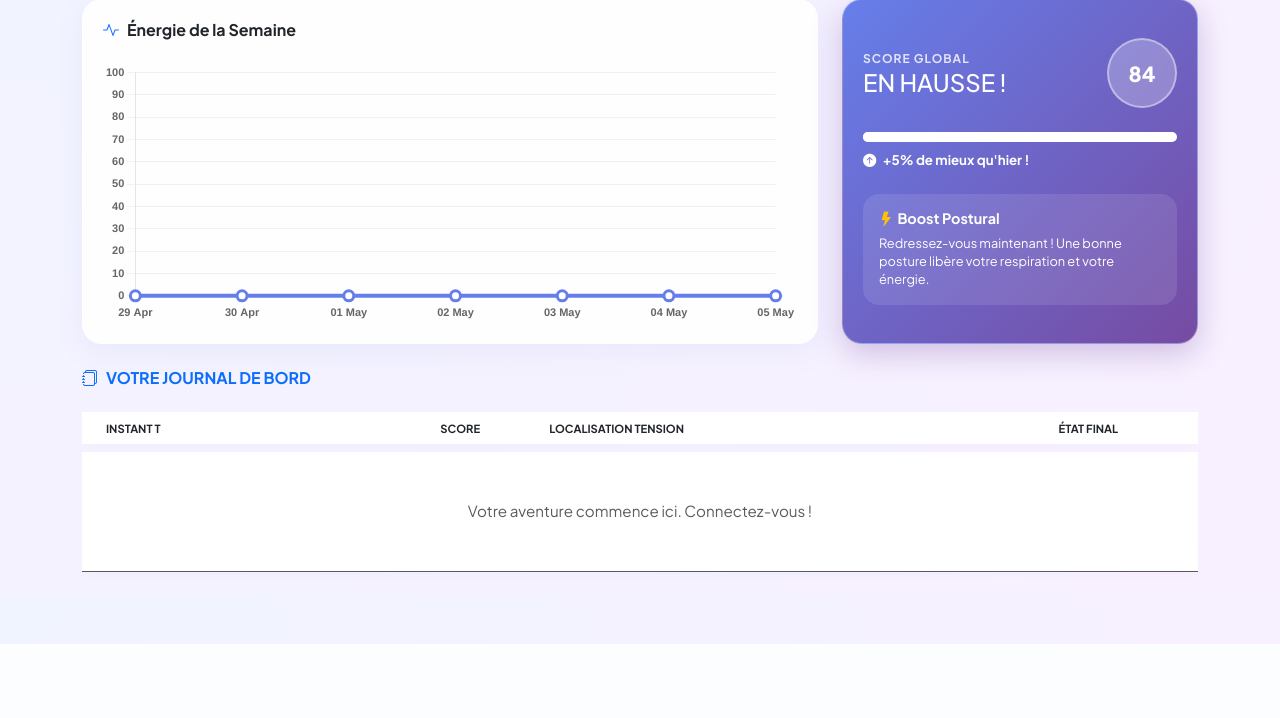
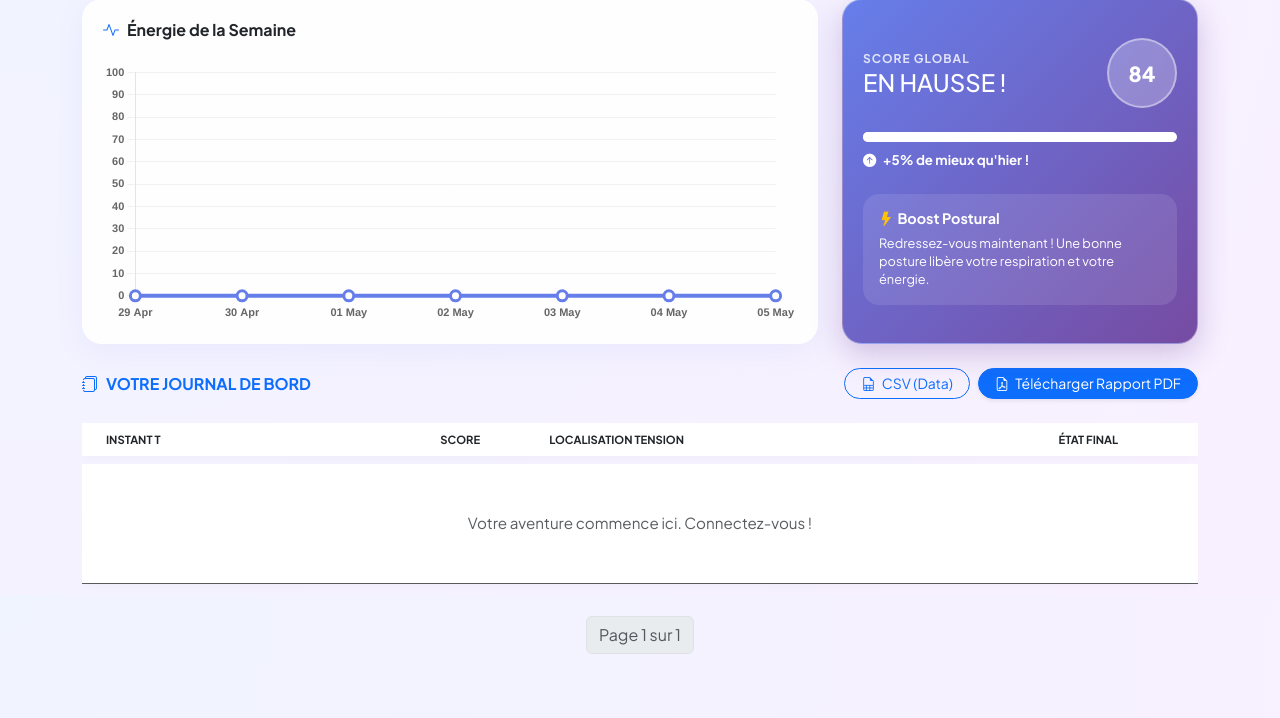
Before and after one commit to Nesrinefezzani23/PostureAI, a Django app: page /historique/ in a window 1280 px wide. Shown: the part 205-923 px from the top of the page. Before the commit the page ends 849 px from the top, so only its background shows below. Run offline with Django 5.2, Linux system fonts and the light colour scheme; data that the repository does not hold is empty.

Commit message:
feat(analytics): ajouter une fonctionnalité d'exportation de données CSV et PDF, pagination journal de bord, analyse dynamique selon mesures

```diff
--- a/dashboard/templates/dashboard/historique.html
+++ b/dashboard/templates/dashboard/historique.html
@@ -75,12 +75,17 @@
             background: white;
             box-shadow: 0 4px 10px rgba(0,0,0,0.02);
             border-radius: 12px;
-            transition: all 0.2s ease;
+            transition: background 0.2s ease;
         }
 
         .table-custom tr:hover {
-            transform: translateX(5px);
-            border-left: 4px solid #667eea;
+            background: #f8f9fa;
+        }
+
+        /* Prevent unwanted horizontal scroll */
+        .table-container-wrapper {
+            overflow-x: hidden;
+            width: 100%;
         }
 
         .badge-status {
@@ -171,6 +176,14 @@
             <div class="col-12">
                 <div class="d-flex justify-content-between align-items-center mb-3">
                     <h6 class="fw-bold m-0 text-primary"><i class="bi bi-journals me-2"></i>VOTRE JOURNAL DE BORD</h6>
+                    <div class="d-flex gap-2">
+                        <a href="{% url 'export_csv' %}" class="btn btn-outline-primary btn-sm rounded-pill px-3">
+                            <i class="bi bi-file-earmark-spreadsheet me-1"></i> CSV (Data)
+                        </a>
+                        <a href="{% url 'export_pdf' %}" class="btn btn-primary btn-sm rounded-pill px-3 shadow-sm">
+                            <i class="bi bi-file-earmark-pdf me-1"></i> Télécharger Rapport PDF
+                        </a>
+                    </div>
                 </div>
 
                 <div class="table-responsive">
@@ -217,6 +230,23 @@
                             {% endfor %}
                         </tbody>
                     </table>
+
+                    <!-- Pagination Controls -->
+                    <nav aria-label="Page navigation" class="mt-4">
+                        <ul class="pagination justify-content-center">
+                            {% if dernieres_analyses.has_previous %}
+                                <li class="page-item"><a class="page-link" href="?page=1">&laquo; Première</a></li>
+                                <li class="page-item"><a class="page-link" href="?page={{ dernieres_analyses.previous_page_number }}">Précédent</a></li>
+                            {% endif %}
+
+                            <li class="page-item disabled"><span class="page-link">Page {{ dernieres_analyses.number }} sur {{ dernieres_analyses.paginator.num_pages }}</span></li>
+
+                            {% if dernieres_analyses.has_next %}
+                                <li class="page-item"><a class="page-link" href="?page={{ dernieres_analyses.next_page_number }}">Suivant</a></li>
+                                <li class="page-item"><a class="page-link" href="?page={{ dernieres_analyses.paginator.num_pages }}">Dernière &raquo;</a></li>
+                            {% endif %}
+                        </ul>
+                    </nav>
                 </div>
             </div>
         </div>
--- a/dashboard/urls.py
+++ b/dashboard/urls.py
@@ -4,5 +4,7 @@ from . import views
 urlpatterns = [
     path('', views.home, name='home'),
     path('historique/', views.historique, name='historique'),
+    path('export/csv/', views.export_csv, name='export_csv'),
+    path('export/pdf/', views.export_pdf, name='export_pdf'),
     path('api/data/', views.receive_data, name='receive_data'),
 ]
--- a/dashboard/views.py
+++ b/dashboard/views.py
@@ -8,6 +8,70 @@ from .ai_engine import analyze_posture_data
 from django.utils import timezone
 from datetime import timedelta
 from django.db.models import Avg
+
+import csv
+from django.http import HttpResponse
+from reportlab.pdfgen import canvas
+from reportlab.lib.pagesizes import A4
+from reportlab.lib import colors
+from .models import Session, RawMeasure, PosturalAnalysis
+
+def export_csv(request):
+    """Exporte les analyses posturales au format CSV."""
+    response = HttpResponse(content_type='text/csv')
+    response['Content-Disposition'] = 'attachment; filename="rapport_posture_ai.csv"'
+
+    writer = csv.writer(response)
+    writer.writerow(['Date', 'Score', 'Zone de Tension', 'Statut', 'Recommandation'])
+
+    analyses = PosturalAnalysis.objects.all().order_by('-timestamp_analyse')
+    for analyse in analyses:
+        writer.writerow([
+            analyse.timestamp_analyse.strftime('%Y-%m-%d %H:%M'),
+            analyse.score_posture,
+            analyse.zone_tension,
+            analyse.statut,
+            analyse.recommandation
+        ])
+    return response
+
+def export_pdf(request):
+    """Génère un rapport médical au format PDF."""
+    response = HttpResponse(content_type='application/pdf')
+    response['Content-Disposition'] = 'attachment; filename="rapport_medical_posture.pdf"'
+
+    p = canvas.Canvas(response, pagesize=A4)
+    p.setFont("Helvetica-Bold", 20)
+    p.drawCentredString(300, 800, "RAPPORT D'ANALYSE POSTURALE - PostureAI")
+
+    p.setFont("Helvetica", 10)
+    p.drawString(50, 770, f"Généré le : {timezone.now().strftime('%d/%m/%Y %H:%M')}")
+    p.line(50, 760, 550, 760)
+
+    y = 730
+    analyses = PosturalAnalysis.objects.all().order_by('-timestamp_analyse')[:15]
+
+    p.setFont("Helvetica-Bold", 12)
+    p.drawString(50, y, "Date")
+    p.drawString(150, y, "Score")
+    p.drawString(200, y, "Zone")
+    p.drawString(300, y, "Statut")
+    y -= 20
+
+    p.setFont("Helvetica", 10)
+    for analyse in analyses:
+        if y < 50:
+            p.showPage()
+            y = 800
+        p.drawString(50, y, analyse.timestamp_analyse.strftime('%d/%m %H:%M'))
+        p.drawString(150, y, str(analyse.score_posture))
+        p.drawString(200, y, str(analyse.zone_tension))
+        p.drawString(300, y, str(analyse.statut))
+        y -= 20
+
+    p.showPage()
+    p.save()
+    return response
 
 def home(request):
     """
@@ -53,9 +117,9 @@ def receive_data(request):
             session=measure.session,
             score_posture=analysis_results['score'],
             deviation_dos=analysis_results['deviation'],
-            deviation_cou=0.0,
-            symetrie_pression=0.0,
-            zone_tension="Dos",
+            deviation_cou=analysis_results['deviation_cou'],
+            symetrie_pression=analysis_results['symetrie_pression'],
+            zone_tension=analysis_results['zone_tension'],
             statut=analysis_results['statut'],
             immobilite_min=0,
             recommandation=analysis_results['recommandation']
@@ -63,6 +127,8 @@ def receive_data(request):
         return Response({"status": "success"}, status=status.HTTP_201_CREATED)
 
     return Response(serializer.errors, status=status.HTTP_400_BAD_REQUEST)
+
+from django.core.paginator import Paginator
 
 def historique(request):
     """
@@ -92,8 +158,11 @@ def historique(request):
         else:
             scores_jours.append(0)
 
-    # Récupération compacte des dernières analyses pour le tableau
-    dernieres_analyses = PosturalAnalysis.objects.order_by('-timestamp_analyse')[:5]
+    # Pagination des analyses
+    analyses_list = PosturalAnalysis.objects.order_by('-timestamp_analyse')
+    paginator = Paginator(analyses_list, 5)  # 5 analyses par page
+    page_number = request.GET.get('page')
+    dernieres_analyses = paginator.get_page(page_number)
 
     context = {
         'labels_jours': labels_jours,
```
Also changed, not shown: dashboard/ai_engine.py (+38 -20 lines).
